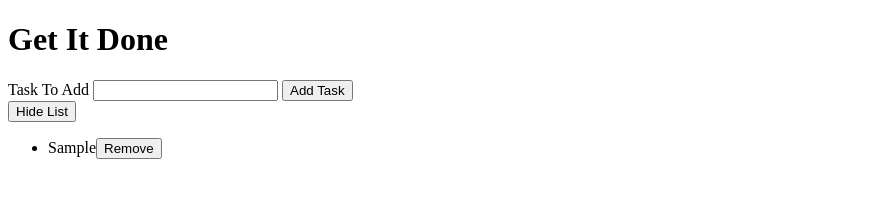
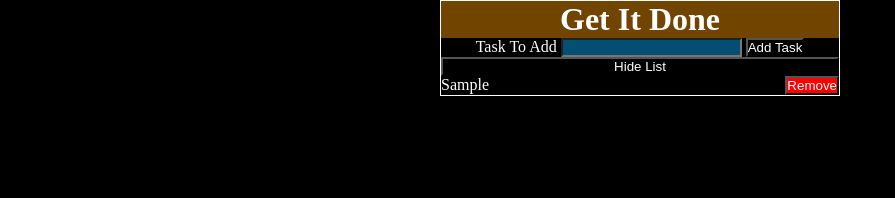
Before and after one commit to kokspro/To-Do-List, a plain HTML site: page index.html in a window 1280 px wide. Both pictures are taken after typing "Sample" into the empty fields and a click on the button "Add Task". Shown: the whole page, without its empty margins (0-895 px from the left). Drawn offline with Linux system fonts and the light colour scheme.

Commit message:
Added some CSS

```diff
--- a/app.js
+++ b/app.js
@@ -1,18 +1,15 @@
 const btnCreate = document.querySelector('.btn-main');
 const btnToggle = document.querySelector('.btn-toggle');
-
 
 btnCreate.addEventListener('click', () => {
     const input = document.querySelector('.input-main');
     const list = document.querySelector('ul');
 
-
     list.insertAdjacentHTML(
         'beforeend',
-        `<li>${input.value}<button onclick="this.parentElement.remove()">Remove</button></li>`
+        `<li>${input.value}<button class="remove" onclick="this.parentElement.remove()">Remove</button></li>`
     )
     input.value = '';
-
 });
 
 btnToggle.addEventListener('click', () => {
--- a/style.css
+++ b/style.css
@@ -1,3 +1,34 @@
 * {
     box-sizing: border-box;
+    background-color: black;
+    color: white;
+    margin: 0;
+    padding: 0;
 }
+
+header, h1 {
+    background-color: rgb(113, 68, 0);
+    text-align: center;;
+}
+
+.remove {
+    background-color: red;
+}
+
+.wrapper {
+    border: 1px solid white;
+    display: flex;
+    max-width: 400px;
+    justify-content: center;
+    flex-direction: column;
+    margin: auto;
+}
+
+li {
+    display: flex;
+    justify-content: space-between;
+}
+
+input {
+    background-color: rgb(3, 79, 116);
+}
```
